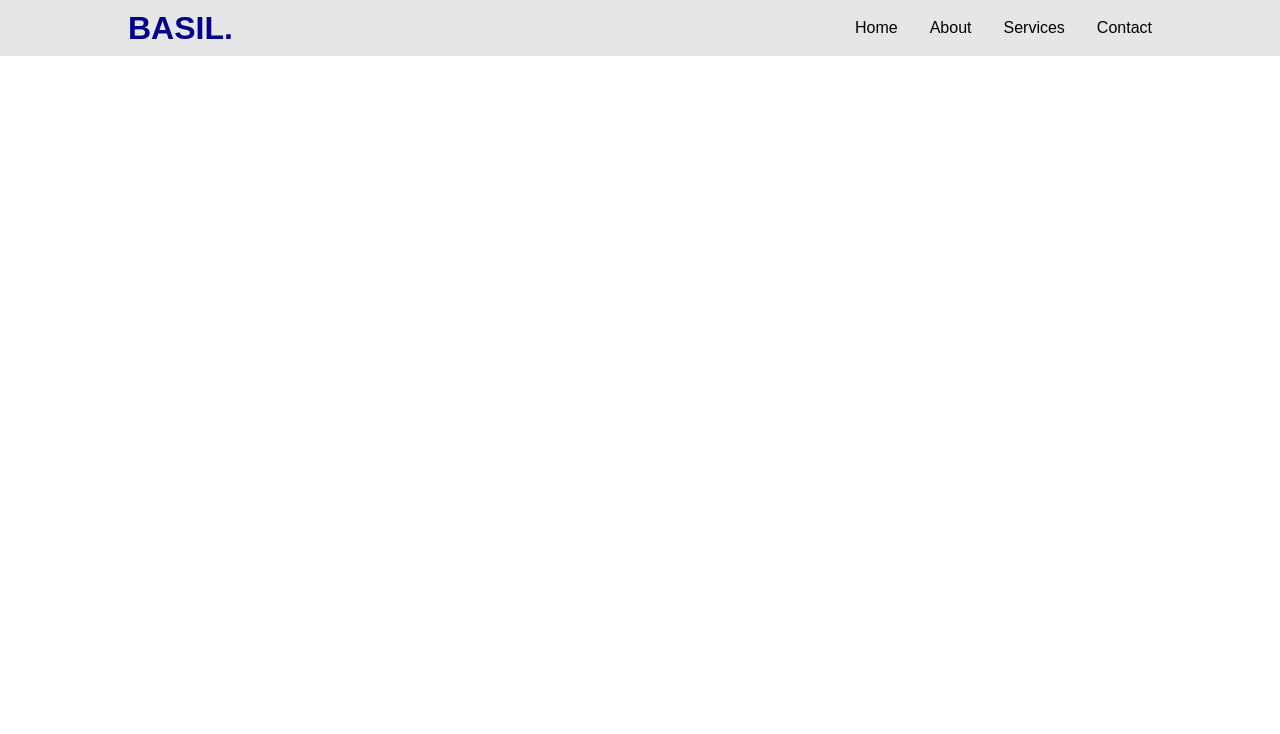
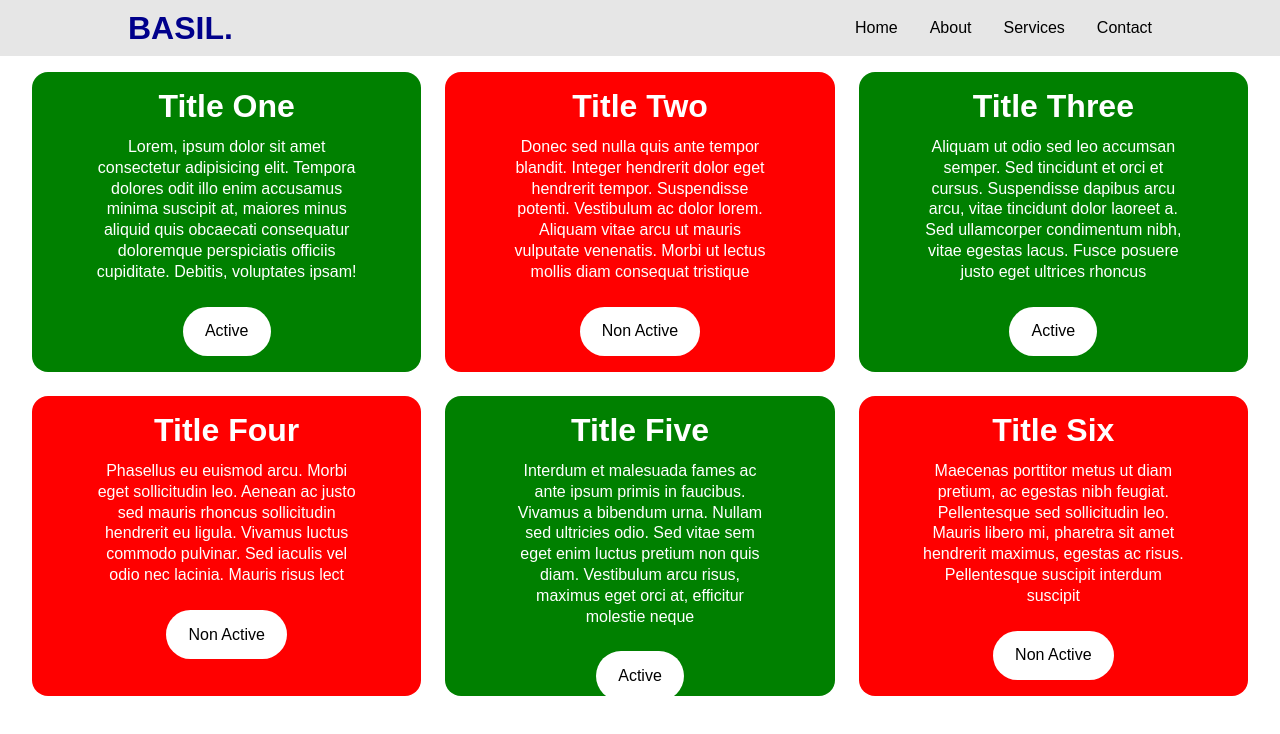
Before and after one commit to iambasilp/React-zero-to-master, a React (Create React App) app: page / in a window 1280 px wide. Shown: the top 734 px of the page. Built offline with nearby package versions, Linux system fonts and the light colour scheme.

Commit message:
React Props

```diff
--- a/src/App.css
+++ b/src/App.css
@@ -62,3 +62,7 @@ ul{
   margin-inline: 1.5rem; /*this is margin-right margin-left*/
   margin-inline: auto;
 }
+.grid{
+  display: grid;
+  gap: 1.5rem;
+}
--- a/src/App.js
+++ b/src/App.js
@@ -1,5 +1,6 @@
 import logo from './logo.svg';
 import Header from './Components/Header/Header';
+import List from './Components/List/List';
 import './App.css';
 
 function App(){
@@ -7,6 +8,7 @@ function App(){
     // we didnt add direct code in here we import components here
     <div className="App">
       <Header/>  {/* component self Closing Tage . we can reusable this component */}
+      <List />
     </div>
   )
 }
--- /dev/null
+++ b/src/Components/List/Button.css
@@ -0,0 +1,17 @@
+.card__button{
+    display: inline-block;
+    background-color: white;
+    margin-top: 1.5rem;
+    padding:.8rem 1.2rem;
+    border-radius: 4rem;
+    border: 3px solid transparent;
+    transition: all ease 0.3s;
+    color:black;
+}
+.card__button:hover{
+    border: 3px solid rgb(230,230,230);
+    background-color: transparent;
+}
+.card__button:hover > a{
+    color: white;
+}
--- /dev/null
+++ b/src/Components/List/Button.js
@@ -0,0 +1,12 @@
+import React, { Component } from 'react'
+import './Button.css'
+export default class Button extends Component {
+  render() {
+    const {isActive,ButtonClicked} = this.props
+    return (
+      <div className='card__button'>
+        <a href='#' onClick={ButtonClicked} >{isActive ? "Active" : "Non Active"}</a>
+      </div>
+    )
+  }
+}
--- /dev/null
+++ b/src/Components/List/List.css
@@ -0,0 +1,8 @@
+.list{
+    position: absolute;
+    top: 3.5rem;
+    margin: 1rem 2rem;
+    display: grid;
+    grid-template-columns: repeat(3,1fr);
+    gap: 1.5rem;
+}
--- /dev/null
+++ b/src/Components/List/List.js
@@ -0,0 +1,52 @@
+import React, { Component } from 'react'
+import Tools from '../Tools'
+import ListItem from './ListItem'
+import './List.css'
+
+const data = [
+
+    {
+        title: "Title One",
+        desc: "Lorem, ipsum dolor sit amet consectetur adipisicing elit. Tempora dolores odit illo enim accusamus minima suscipit at, maiores minus aliquid quis obcaecati consequatur doloremque perspiciatis officiis cupiditate. Debitis, voluptates ipsam!",
+        isActive: true,
+    },
+    {
+        title: "Title Two",
+        desc: "Donec sed nulla quis ante tempor blandit. Integer hendrerit dolor eget hendrerit tempor. Suspendisse potenti. Vestibulum ac dolor lorem. Aliquam vitae arcu ut mauris vulputate venenatis. Morbi ut lectus mollis diam consequat tristique",
+        isActive: false,
+    },
+    {
+        title: "Title Three",
+        desc: "Aliquam ut odio sed leo accumsan semper. Sed tincidunt et orci et cursus. Suspendisse dapibus arcu arcu, vitae tincidunt dolor laoreet a. Sed ullamcorper condimentum nibh, vitae egestas lacus. Fusce posuere justo eget ultrices rhoncus",
+        isActive: true,
+    },
+    {
+        title: "Title Four",
+        desc: "Phasellus eu euismod arcu. Morbi eget sollicitudin leo. Aenean ac justo sed mauris rhoncus sollicitudin hendrerit eu ligula. Vivamus luctus commodo pulvinar. Sed iaculis vel odio nec lacinia. Mauris risus lect",
+        isActive: false,
+    },
+    {
+        title: "Title Five",
+        desc: "Interdum et malesuada fames ac ante ipsum primis in faucibus. Vivamus a bibendum urna. Nullam sed ultricies odio. Sed vitae sem eget enim luctus pretium non quis diam. Vestibulum arcu risus, maximus eget orci at, efficitur molestie neque",
+        isActive: true,
+    },
+    {
+        title: "Title Six",
+        desc: "Maecenas porttitor metus ut diam pretium, ac egestas nibh feugiat. Pellentesque sed sollicitudin leo. Mauris libero mi, pharetra sit amet hendrerit maximus, egestas ac risus. Pellentesque suscipit interdum suscipit",
+        isActive: false,
+    },
+]
+export default class List extends Component {
+    render() {
+        return (
+            <Tools>
+                <div className='list'>
+                    {data.map((obj) => {
+                        return <ListItem title={obj.title} desc={obj.desc} isActive={obj.isActive} />
+                    })}
+                </div>
+            </Tools>
+
+        )
+    }
+}
--- /dev/null
+++ b/src/Components/List/ListItem.css
@@ -0,0 +1,15 @@
+
+.card{
+    background-color: darkblue;
+    color: white;
+    padding: 1rem 2rem 1.5rem;
+    height: 300px;
+    border-radius:1rem;
+}
+.card__title{
+    margin-bottom: .75rem;
+}
+.card__description{
+    padding: 0 2rem;
+    line-height: 130%;
+}
--- /dev/null
+++ b/src/Components/List/ListItem.js
@@ -0,0 +1,23 @@
+import React, { Component } from 'react'
+import Button from './Button'
+import './ListItem.css'
+export default class ListItem extends Component {
+    render() {
+        // props acessing in class Componet this.props
+        const {title,desc,isActive} = this.props // destructring object
+        return (
+            <div className='listitem'>
+                <div className="card__container">
+                    <div className="card" style={isActive ? {backgroundColor:"green"} : {backgroundColor:"red"}}>
+                        <h1 className='card__title'>{title}</h1>
+                        <p className='card__description'>{desc}</p>
+                        <Button ButtonClicked={()=>{
+                            alert("Button Clicked")
+                        }} isActive={isActive}/>
+                    </div>
+
+                </div>
+            </div>
+        )
+    }
+}
--- /dev/null
+++ b/src/Components/Tools.js
@@ -0,0 +1,12 @@
+import React, { Component } from 'react'
+
+export default class Tools extends Component {
+  render() {
+    const {children} = this.props
+    return (
+      <div className='tools'>
+        {children}
+      </div>
+    )
+  }
+}
```
